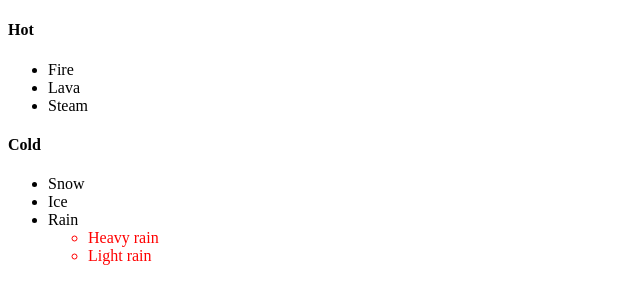
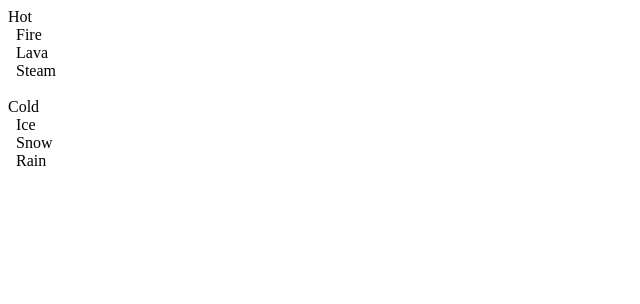
Before and after one commit to jhessin/jquery-tutorial, a website built with webpack: page public/index.html in a window 1280 px wide. Shown: the whole page, without its empty margins (0-640 px from the left). Built offline with nearby package versions, Linux system fonts and the light colour scheme.

Commit message:
started working out the jquery

```diff
--- a/package.json
+++ b/package.json
@@ -14,8 +14,10 @@
     "@types/jquery": "^3",
     "@types/lodash": "^4",
     "@types/node": "^14.0.13",
+    "@types/prettier": "^2",
     "@types/webpack-dev-server": "^3",
     "@yarnpkg/pnpify": "^2.0.0-rc.25",
+    "prettier": "^2.3.0",
     "ts-loader": "^9.1.2",
     "ts-node": "^9.1.1",
     "tslib": "^2.0.0",
--- a/public/index.html
+++ b/public/index.html
@@ -1,33 +1,28 @@
 <!DOCTYPE html>
 <html lang="en">
-
   <head>
     <title>JQuery tutorial</title>
     <meta charset="utf-8" />
-    <link rel="stylesheet" type="text/css" href="style.css"/>
-    <meta name="viewport" content="width=device-width, initial-scale=1">
+    <link rel="stylesheet" type="text/css" href="style.css" />
+    <meta name="viewport" content="width=device-width, initial-scale=1" />
   </head>
 
   <body>
     <div id="content">
-      <h4>Hot</h4>
-      <ul>
-        <li id="fire" class='non-solid'>Fire</li>
-        <li class='solid'>Lava</li>
-        <li class='non-solid'>Steam</li>
-      </ul>
-      <h4>Cold</h4>
-      <ul>
-        <li class='solid'>Snow</li>
-        <li class='solid'>Ice</li>
-        <li class='non-solid'>Rain</li>
-        <ul>
-          <li class='non-solid'>Heavy rain</li>
-          <li class='non-solid'>Light rain</li>
-        </ul>
-      </ul>
+      <div class="title">Hot</div>
+      <div class="hot">
+        <div class="item non-solid">Fire</div>
+        <div class="item solid">Lava</div>
+        <div class="item non-solid">Steam</div>
+      </div>
+      <br>
+      <div class="title">Cold</div>
+      <div class="cold">
+        <div class="item solid">Ice</div>
+        <div class="item non-solid">Snow</div>
+        <div class="item non-solid">Rain</div>
+      </div>
     </div>
     <script src="bundle.js"></script>
   </body>
-
 </html>
--- a/public/style.css
+++ b/public/style.css
@@ -1,3 +1,7 @@
 .highlight {
-  color: #F00;
+  background-color: #FF0;
 }
+
+.item {
+  margin-left: 8px;
+}
--- a/src/index.ts
+++ b/src/index.ts
@@ -1,21 +1,9 @@
-import _ from 'lodash';
 import $ from 'jquery';
-
-function component(message: string) {
-  const element = document.createElement('div');
-
-  element.innerHTML = _.join(['<p>', message, '</p>'], ' ');
-
-  return element;
-}
-
-function print(message: string) {
-  document.body.appendChild(component(message));
-}
-
-//print('hello');
 
 $(document).ready(() => {
   //$('#content').html('<strong>Hello World</strong>');
-  $('#content >>> .non-solid').addClass('highlight');
+  //$('#content input:required').addClass('highlight');
+  //$('#content input[placeholder=E-mail]').addClass('highlight');
+  //$('#content input[placeholder*=Name]').addClass('highlight');
+  $('#content').find('hot').addClass('highlight')
 });
```
Also changed, not shown: .pnp.js, 1 other file.
